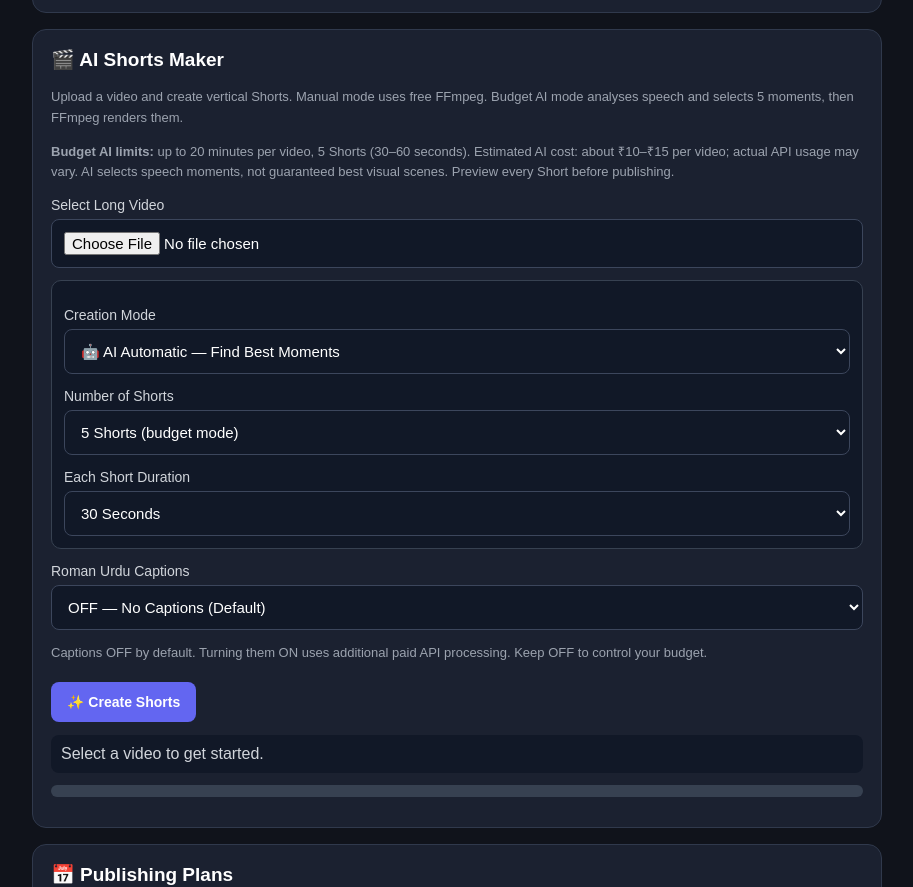
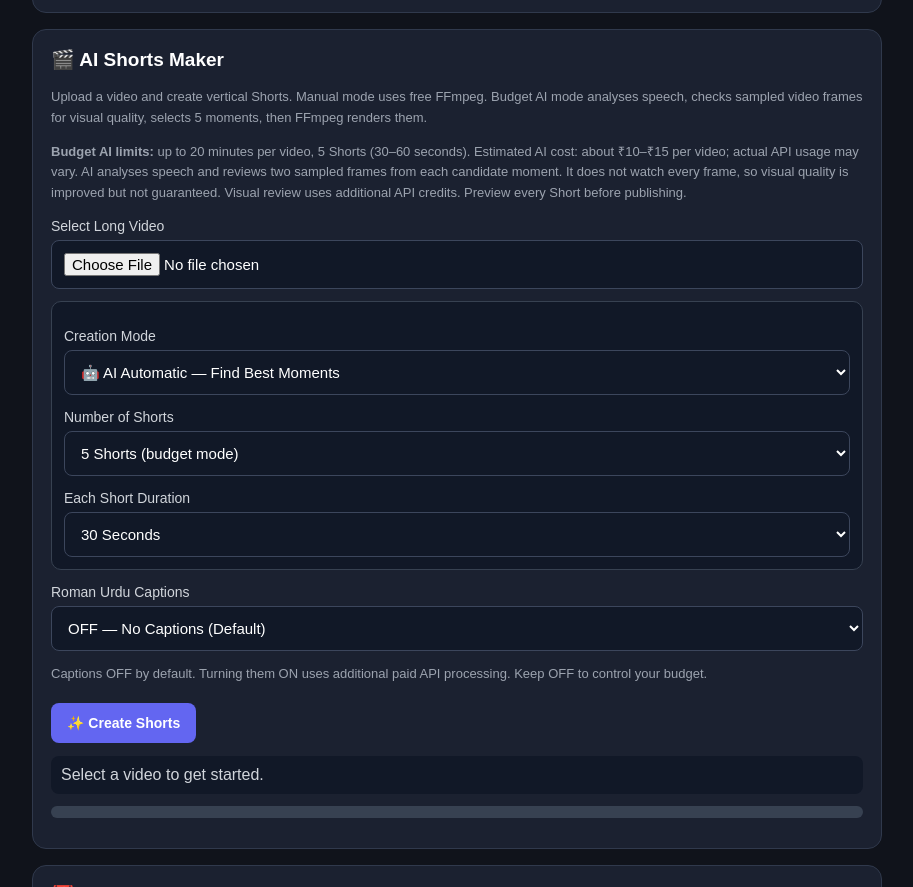
Before and after one commit to sadam796/ai-creator-studio, a website: page index.html in a window 1280 px wide. Shown: the part 1123-2010 px from the top of the page, without its empty margins (183-1096 px from the left). Drawn offline with Linux system fonts and the light colour scheme; no server answers.

Commit message:
Explain sampled visual review and additional API usage

```diff
--- a/index.html
+++ b/index.html
@@ -115,12 +115,12 @@ hr{border:0;border-top:1px solid #374151;margin:20px 0}
 <h2>🎬 AI Shorts Maker</h2>
 <p class="small">
 Upload a video and create vertical Shorts. Manual mode uses free FFmpeg.
-Budget AI mode analyses speech and selects 5 moments, then FFmpeg renders them.
+Budget AI mode analyses speech, checks sampled video frames for visual quality, selects 5 moments, then FFmpeg renders them.
 </p>
 <p class="small">
 <strong>Budget AI limits:</strong> up to 20 minutes per video, 5 Shorts (30–60 seconds).
 Estimated AI cost: about ₹10–₹15 per video; actual API usage may vary.
-AI selects speech moments, not guaranteed best visual scenes. Preview every Short before publishing.
+AI analyses speech and reviews two sampled frames from each candidate moment. It does not watch every frame, so visual quality is improved but not guaranteed. Visual review uses additional API credits. Preview every Short before publishing.
 </p>
 
 <label>Select Long Video</label>
```
